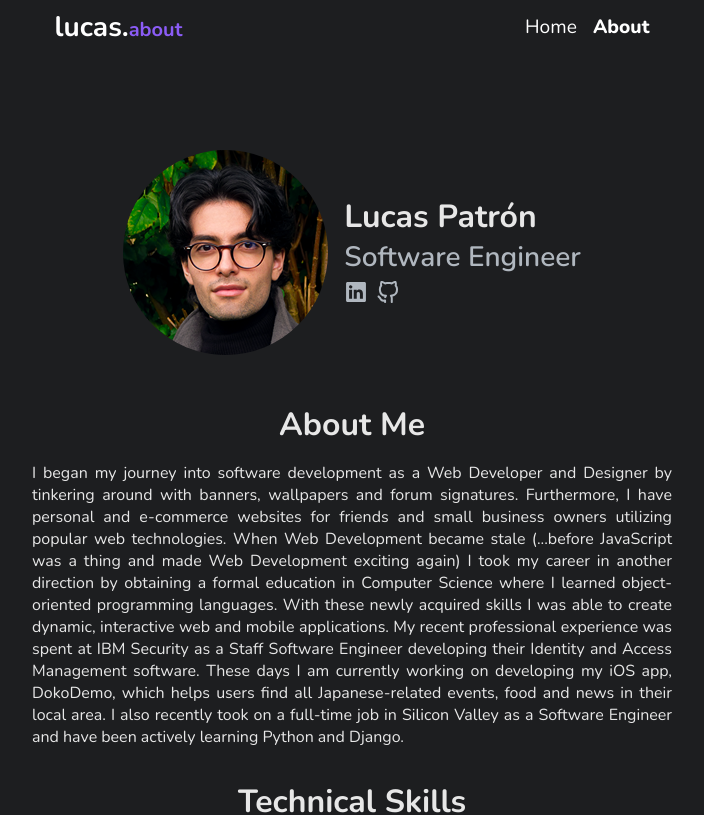
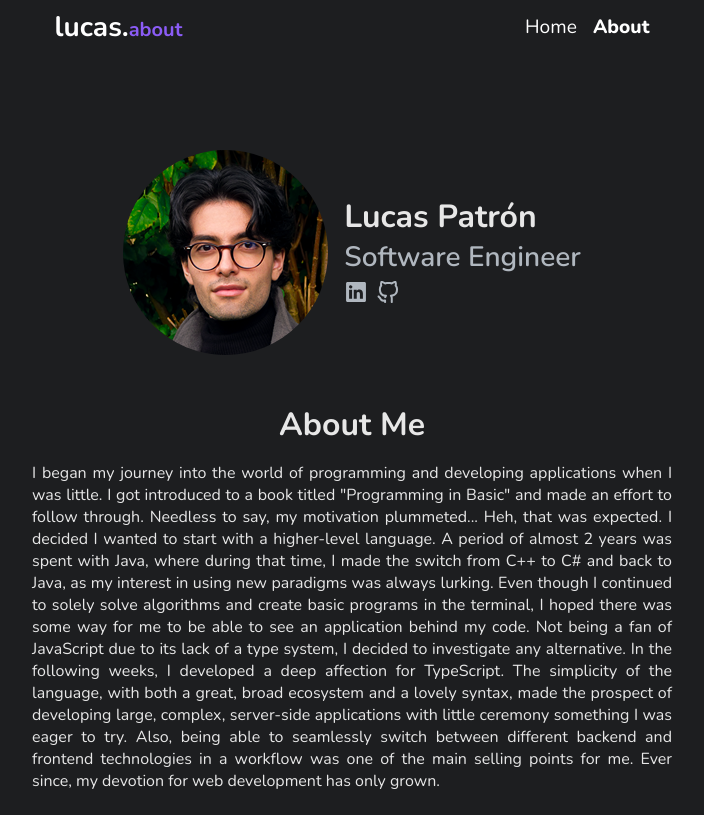
Before and after one commit to lpatronr/personal-website, a Next.js app: page /about in a window 1280 px wide. Shown: the top 815 px of the page, without its empty margins (288-992 px from the left). Built offline with nearby package versions, Linux system fonts and the light colour scheme.

Commit message:
feat: add about me description

```diff
--- a/pages/about/index.tsx
+++ b/pages/about/index.tsx
@@ -47,19 +47,21 @@ const About: NextPage = () => {
         <div className={styles.body}>
           <h3>About Me</h3>
           <p>
-            I began my journey into software development as a Web Developer and Designer by
-            tinkering around with banners, wallpapers and forum signatures. Furthermore, I have
-            personal and e-commerce websites for friends and small business owners utilizing popular
-            web technologies. When Web Development became stale (...before JavaScript was a thing
-            and made Web Development exciting again) I took my career in another direction by
-            obtaining a formal education in Computer Science where I learned object-oriented
-            programming languages. With these newly acquired skills I was able to create dynamic,
-            interactive web and mobile applications. My recent professional experience was spent at
-            IBM Security as a Staff Software Engineer developing their Identity and Access
-            Management software. These days I am currently working on developing my iOS app,
-            DokoDemo, which helps users find all Japanese-related events, food and news in their
-            local area. I also recently took on a full-time job in Silicon Valley as a Software
-            Engineer and have been actively learning Python and Django.
+            I began my journey into the world of programming and developing applications when I was
+            little. I got introduced to a book titled &quot;Programming in Basic&quot; and made an
+            effort to follow through. Needless to say, my motivation plummeted... Heh, that was
+            expected. I decided I wanted to start with a higher-level language. A period of almost 2
+            years was spent with Java, where during that time, I made the switch from C++ to C# and
+            back to Java, as my interest in using new paradigms was always lurking. Even though I
+            continued to solely solve algorithms and create basic programs in the terminal, I hoped
+            there was some way for me to be able to see an application behind my code. Not being a
+            fan of JavaScript due to its lack of a type system, I decided to investigate any
+            alternative. In the following weeks, I developed a deep affection for TypeScript. The
+            simplicity of the language, with both a great, broad ecosystem and a lovely syntax, made
+            the prospect of developing large, complex, server-side applications with little ceremony
+            something I was eager to try. Also, being able to seamlessly switch between different
+            backend and frontend technologies in a workflow was one of the main selling points for
+            me. Ever since, my devotion for web development has only grown.
           </p>
 
           <h3>Technical Skills</h3>
```
